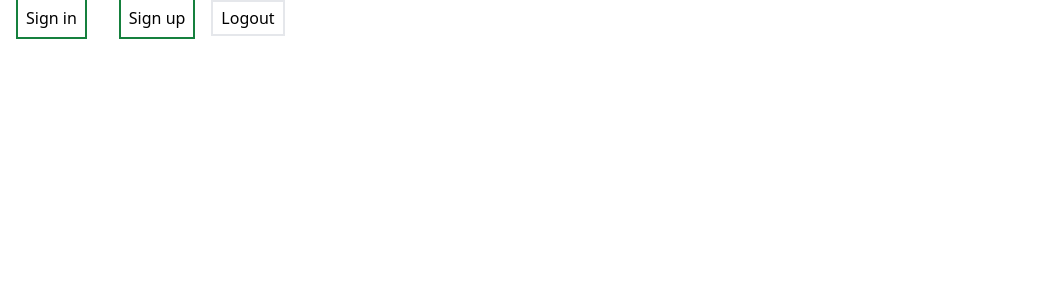
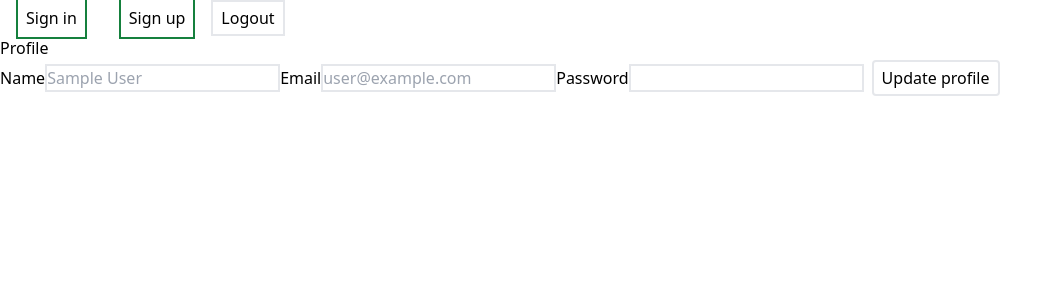
Before and after one commit to borjariveiro/vue-chat-tfg, a Vue app: page /profile in a window 1280 px wide. Shown: the top 300 px of the page, without its empty margins (0-1062 px from the left). Built offline with nearby package versions, Linux system fonts and the light colour scheme; no server answers; sample sign-in values are in the browser's storage.

Commit message:
feat: Add protected routes and user update view

```diff
--- a/src/router/index.js
+++ b/src/router/index.js
@@ -1,8 +1,17 @@
 import { createRouter, createWebHistory } from 'vue-router'
+import { useUserStore } from '@/stores/user'
 
 const router = createRouter({
   history: createWebHistory(import.meta.env.BASE_URL),
   routes: [
+    {
+      path: '/',
+      name: 'chat',
+      component: () => import('@/views/ChatView.vue'),
+      meta: {
+        requiresAuth: true
+      }
+    },
     {
       path: '/login',
       name: 'login',
@@ -12,8 +21,31 @@ const router = createRouter({
       path: '/register',
       name: 'register',
       component: () => import('@/views/RegisterView.vue')
+    },
+    {
+      path: '/profile',
+      name: 'profile',
+      component: () => import('@/views/UserProfileView.vue'),
+      meta: {
+        requiresAuth: true
+      }
     }
   ]
 })
 
+router.beforeEach(async (to, from, next) => {
+  const userStore = useUserStore()
+  const requiresAuth = to.matched.some((record) => record.meta.requiresAuth)
+  // Requires auth & no user
+  if (requiresAuth && !(await userStore.currentUser())) {
+    next({ name: 'login' })
+    // No requires auth and user (auth)
+  } else if (!requiresAuth && (await userStore.currentUser())) {
+    next({ name: 'chat' })
+  } else {
+    // Anything else
+    next()
+  }
+})
+
 export default router
--- a/src/stores/user.js
+++ b/src/stores/user.js
@@ -4,7 +4,10 @@ import {
   signInWithEmailAndPassword,
   createUserWithEmailAndPassword,
   updateProfile,
-  signOut
+  signOut,
+  onAuthStateChanged,
+  updateEmail,
+  updatePassword
 } from 'firebase/auth'
 
 export const useUserStore = defineStore('user', {
@@ -30,6 +33,36 @@ export const useUserStore = defineStore('user', {
     async doLogout() {
       await signOut(auth)
       this.$reset
+    },
+    async updateProfile({ name, email, password }) {
+      const user = auth.currentUser
+      if (name) {
+        await updateProfile(user, { displayName: name })
+      }
+
+      if (email) {
+        await updateEmail(user, email)
+      }
+
+      if (password) {
+        await updatePassword(user, password)
+      }
+
+      this.setUser(user)
+    },
+    currentUser() {
+      return new Promise((resolve, reject) => {
+        const unsubscribe = onAuthStateChanged(
+          auth,
+          (user) => {
+            unsubscribe()
+            resolve(user)
+          },
+          () => {
+            reject()
+          }
+        )
+      })
     }
   }
 })
--- a/src/views/LoginView.vue
+++ b/src/views/LoginView.vue
@@ -49,7 +49,7 @@ async function doLogin() {
       password: userData.value.password
     })
     resetData()
-    router.push({ name: 'home' })
+    router.push({ name: 'chat' })
     toast.success('Sesion iniciada')
   } catch (error) {
     toast.error(error.message)
--- a/src/views/RegisterView.vue
+++ b/src/views/UserProfileView.vue
@@ -1,74 +1,75 @@
 <template>
   <section>
-    <form @submit.prevent="doRegister">
+    <h1>Profile</h1>
+    <form @submit.prevent="updateProfile">
       <label for="name">Name</label>
       <input
         id="name"
         v-model="userData.name"
         type="text"
-        required
         class="border-2"
+        :placeholder="user.displayName"
       />
       <label for="email">Email</label>
       <input
         id="email"
         v-model="userData.email"
         type="text"
-        required
         class="border-2"
+        :placeholder="user.email"
       />
       <label for="password">Password</label>
       <input
         id="password"
         v-model="userData.password"
         type="password"
-        required
         class="border-2"
       />
-      <button class="border-2 px-2 py-1 ml-2 rounded">Create account</button>
+      <button
+        class="border-2 px-2 py-1 ml-2 rounded"
+        :disabled="!hasDataChanged"
+      >
+        Update profile
+      </button>
     </form>
   </section>
 </template>
 
 <script setup>
-import { ref } from 'vue'
+import { ref, computed } from 'vue'
 import { useUserStore } from '@/stores/user'
-import { useRouter } from 'vue-router'
 import { useToast } from 'vue-toastification'
 
-const userStorage = useUserStore()
-const router = useRouter()
 const toast = useToast()
-
-// const isLogin = ref(true)
-// const isLoading = ref(false)
+const userStore = useUserStore()
 const userData = ref({
   name: '',
   email: '',
   password: ''
 })
+const user = computed(() => userStore.user)
 
-async function doRegister() {
-  // isLoading.value = true
+async function updateProfile() {
   try {
-    await userStorage.doRegister({
+    await userStore.updateProfile({
       name: userData.value.name,
       email: userData.value.email,
       password: userData.value.password
     })
-    toast.success('Cuenta creada')
-
-    router.push({ name: 'Home' })
+    toast.success('Update profile')
+    userData.value.name = userData.value.email = userData.value.password = ''
   } catch (error) {
     toast.error(error.message)
-    resetData()
     console.log(error.message)
-  } finally {
-    // isLoading.value = false
   }
 }
 
-function resetData() {
-  userData.value.name = userData.value.email = userData.value.password = ''
-}
+const hasDataChanged = computed(() => {
+  // Name exist and is different\
+  return (
+    (userData.value.name && userData.value.name !== user.value.displayName) ||
+    (userData.value.email && userData.value.email !== user.value.email) ||
+    userData.value.password.length
+  )
+})
 </script>
```
